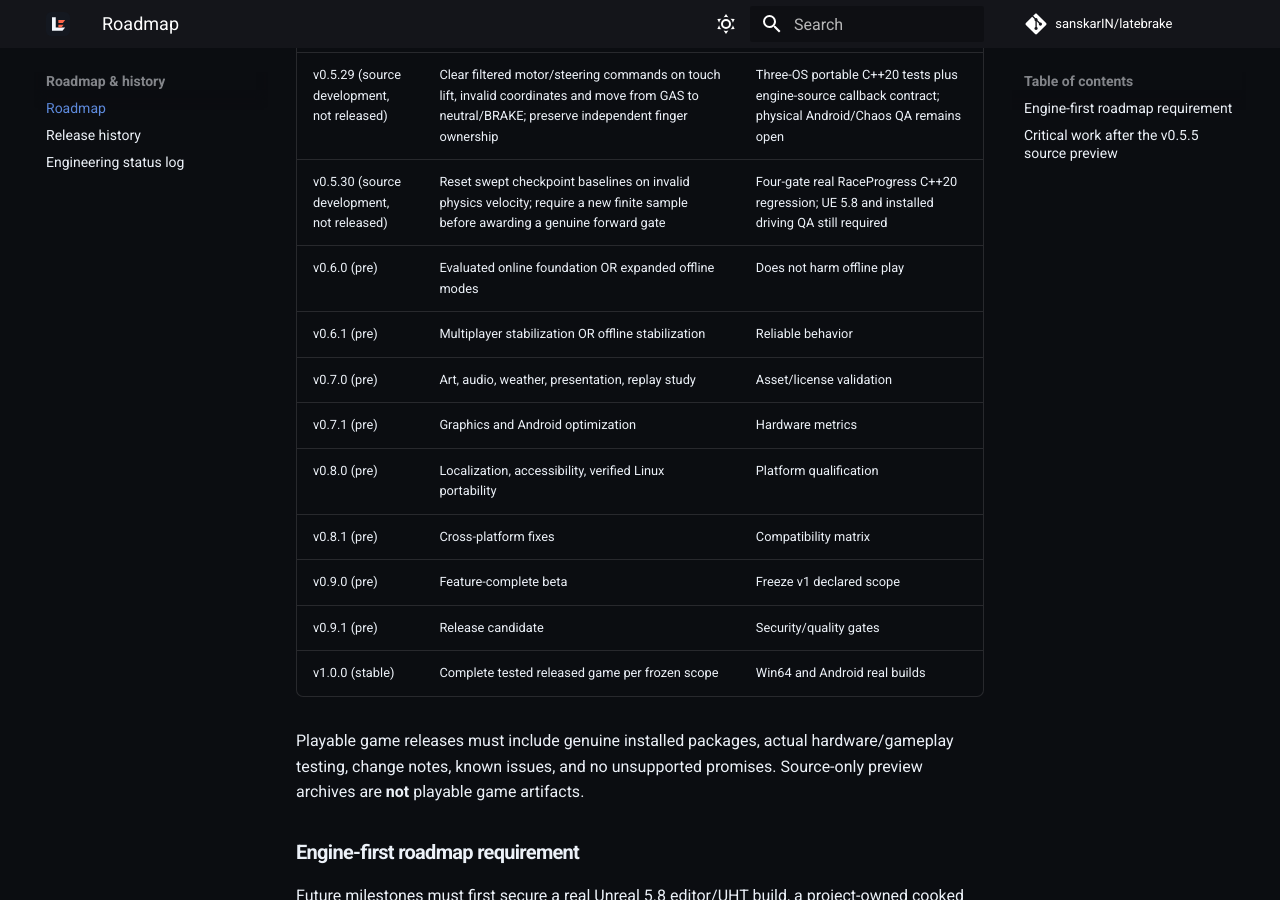
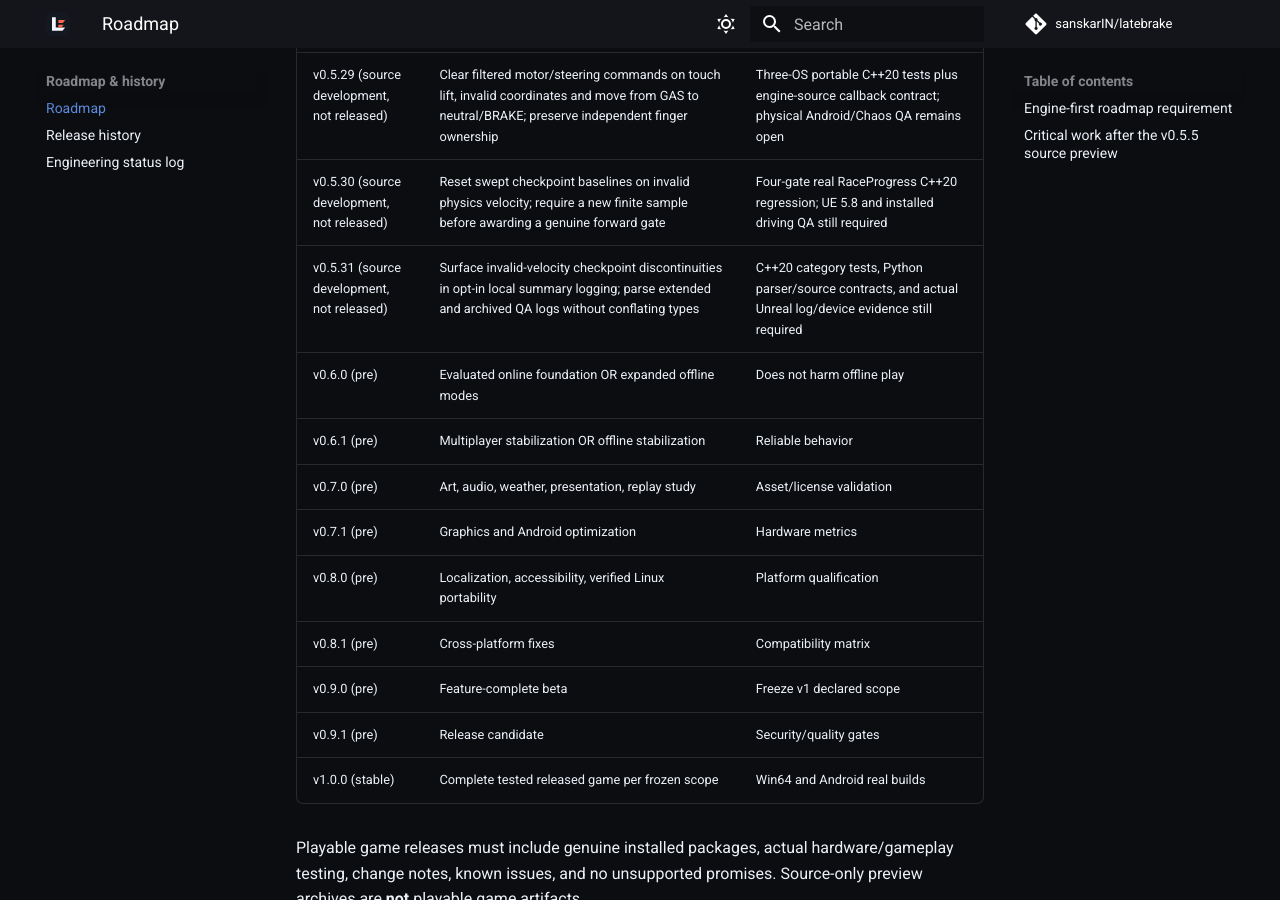
Before and after one commit to sanskarIN/latebrake, an MkDocs documentation site: the page built from docs/ROADMAP.md, in a window 1280 px wide and 900 px high, scrolled down 3812 px. Built offline with MkDocs 1.6.1 and Material for MkDocs 9.7.7, drawn with Linux system fonts in a browser that asks for light colours; comment, search, counter and statistics services are not loaded.

Commit message:
docs(v0.5.31): update release and source status in docs/ROADMAP.md

```diff
--- a/docs/ROADMAP.md
+++ b/docs/ROADMAP.md
@@ -44,6 +44,7 @@ Milestones are goals, not claims of delivered features. Preserve offline single-
 | v0.5.28 (source development, not released) | Process Android touch release callbacks even during paused/menu worlds so held finger slots re-arm only after physical lift | Three-OS portable C++20 lifecycle plus Python engine-source binding policy; UE and real Android QA still pending |
 | v0.5.29 (source development, not released) | Clear filtered motor/steering commands on touch lift, invalid coordinates and move from GAS to neutral/BRAKE; preserve independent finger ownership | Three-OS portable C++20 tests plus engine-source callback contract; physical Android/Chaos QA remains open |
 | v0.5.30 (source development, not released) | Reset swept checkpoint baselines on invalid physics velocity; require a new finite sample before awarding a genuine forward gate | Four-gate real RaceProgress C++20 regression; UE 5.8 and installed driving QA still required |
+| v0.5.31 (source development, not released) | Surface invalid-velocity checkpoint discontinuities in opt-in local summary logging; parse extended and archived QA logs without conflating types | C++20 category tests, Python parser/source contracts, and actual Unreal log/device evidence still required |
 | v0.6.0 (pre) | Evaluated online foundation OR expanded offline modes | Does not harm offline play |
 | v0.6.1 (pre) | Multiplayer stabilization OR offline stabilization | Reliable behavior |
 | v0.7.0 (pre) | Art, audio, weather, presentation, replay study | Asset/license validation |
```
